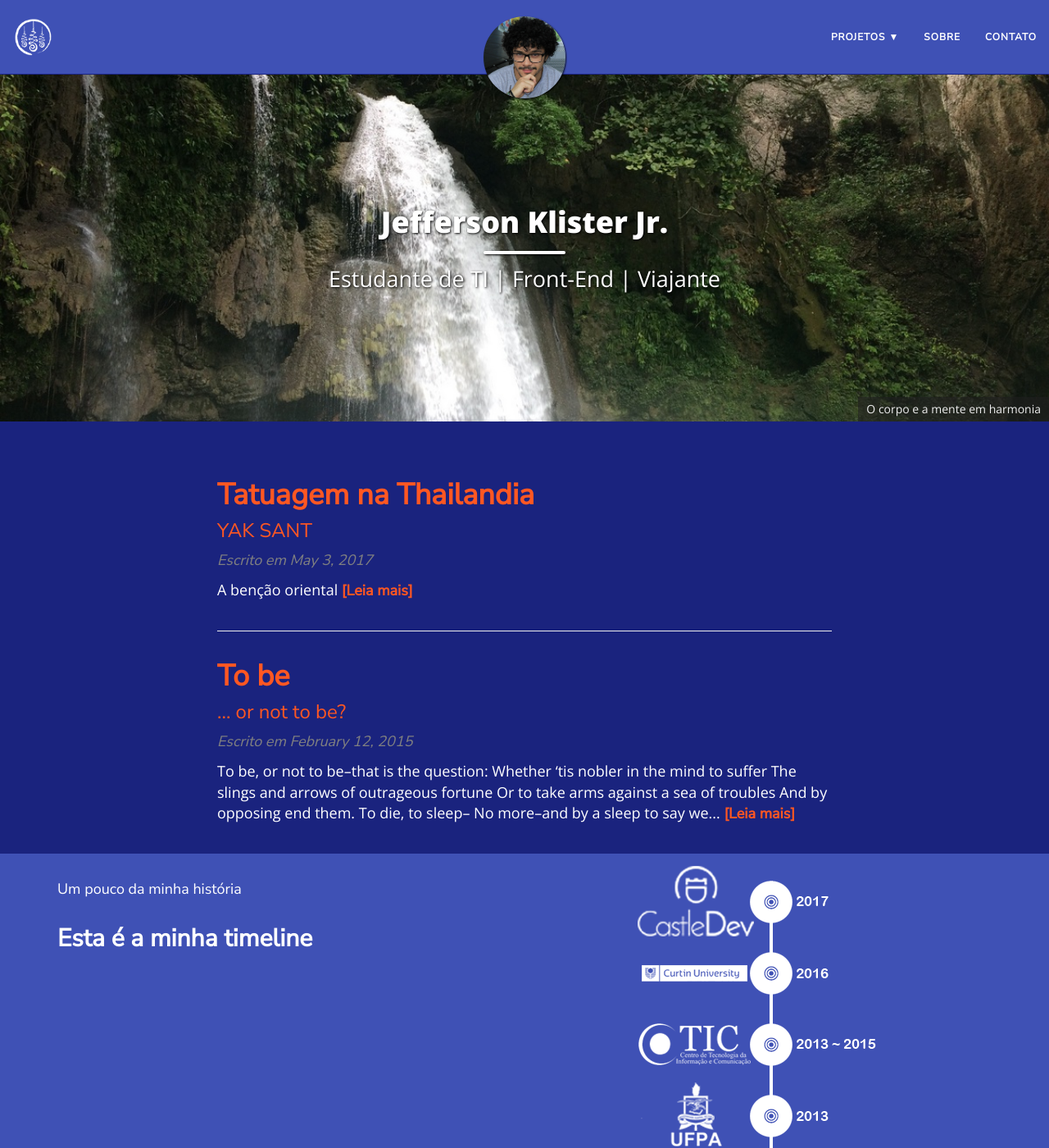
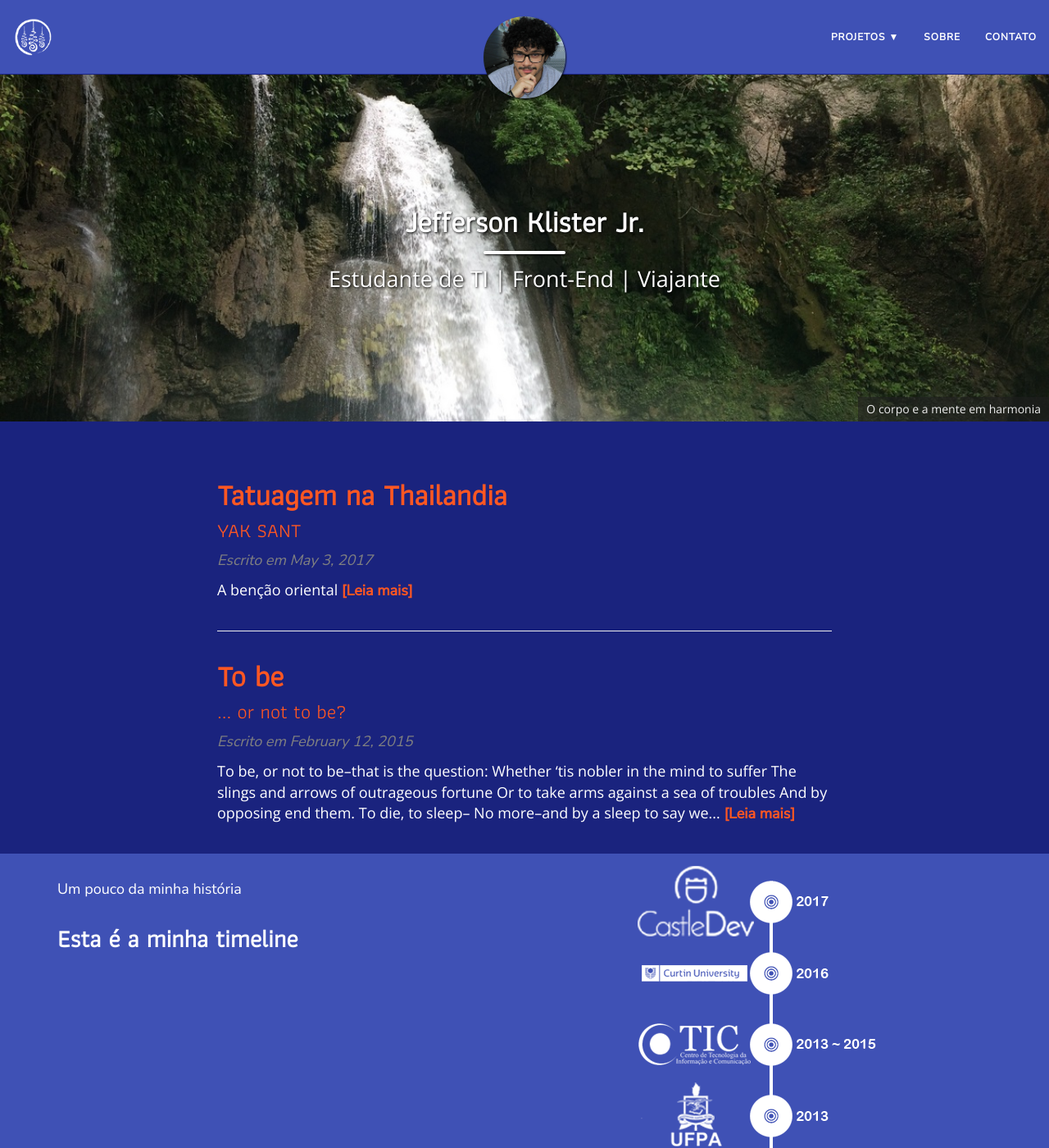
Before and after one commit to jeffklister/jeffklister.github.io, a Jekyll site: the page built from index.html, in a window 1280 px wide and 1400 px high. Shown: the whole window at 82% size. Built offline with Jekyll 4.4.1, drawn with Linux system fonts in a browser that asks for light colours; nearby versions of some CDN libraries; some web fonts are replaced; the list of posts is cut into pages by our own code.

Commit message:
font de novo e bug fixed

```diff
--- a/_includes/header.html
+++ b/_includes/header.html
@@ -45,12 +45,15 @@
   <span class='img-desc'></span>
 </div>
 {% endif %}
+{% if page.title %}
 <div class="intro-header no-img">
+
   <div class="container">
     <div class="row">
       <div class="col-lg-8 col-lg-offset-2 col-md-10 col-md-offset-1">
         <div class="{{ include.type }}-heading">
-          <h1>{% if page.title %}{{ page.title }}{% else %}<br/>{% endif %}</h1>
+          <h1>{{ page.title }}{% else %}<br/></h1>
+
 		  {% if page.subtitle %}
 		    {% if include.type == "page" %}
             <hr class="small">
@@ -68,6 +71,7 @@
     </div>
   </div>
 </div>
+{% endif %}
 </header>
 
 
--- a/css/estilo.css
+++ b/css/estilo.css
@@ -1,12 +1,10 @@
 html {
     font-family: 'Athiti', sans-serif;
 }
-
+h1, h2, h3, h4{
+     font-family: 'Athiti', sans-serif;
 }
-h1 {
-    font-family: 'Athiti', sans-serif;
-}
-h2, h3, h4, a, p, ul, li {
+a, p, ul, li {
     font-family: 'Nunito Sans', sans-serif;
 }
 .intro-header .page-heading h1 {
@@ -18,6 +16,9 @@ h2, h3, h4, a, p, ul, li {
 }
 .intro-header.big-img .page-heading, .intro-header.big-img .post-heading {
     padding: 160px 0;
+}
+.intro-header.no-img {
+    background-color: #1A237E;
 }
 .navbar {
     border:none;
```
Also changed, not shown: 6 other files.
